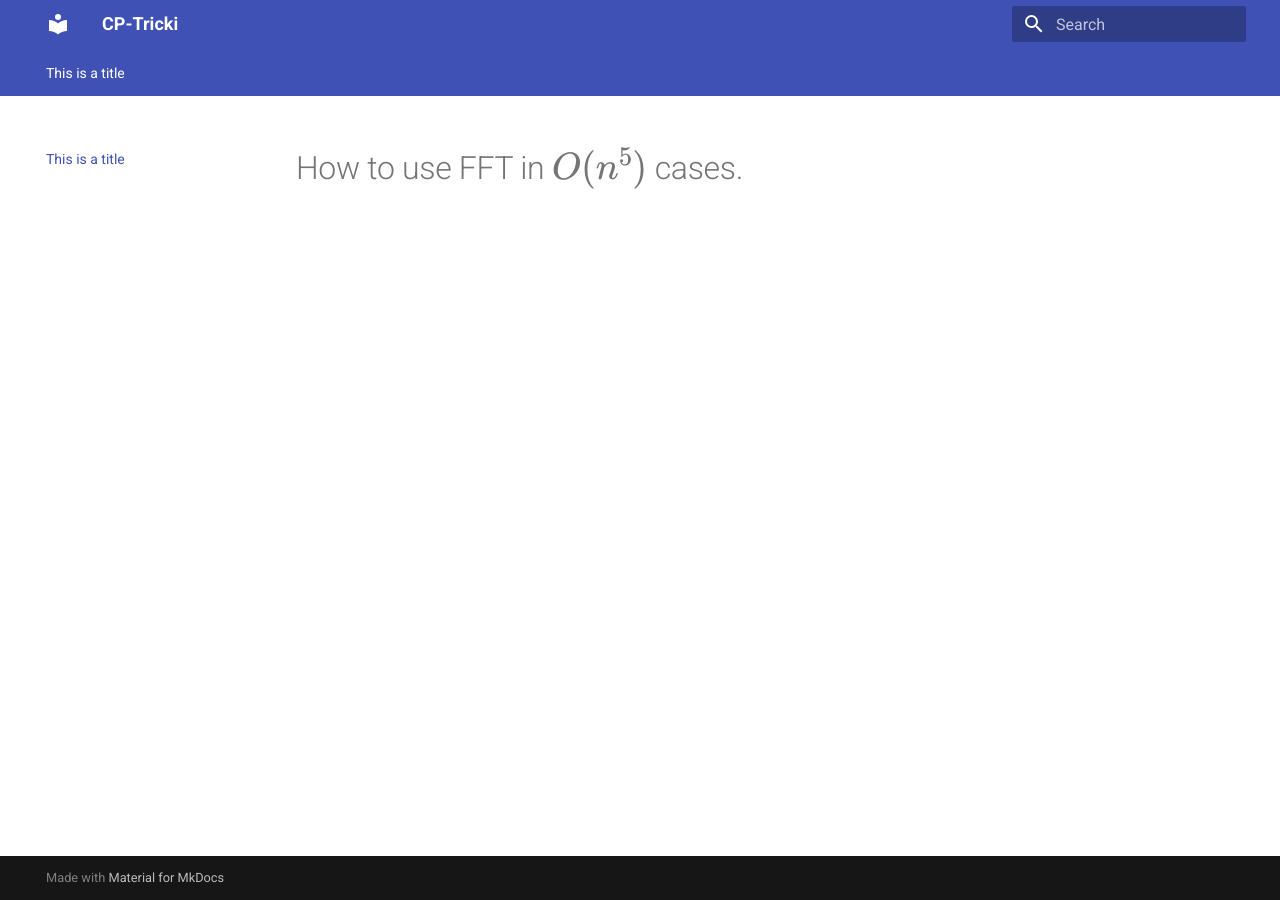
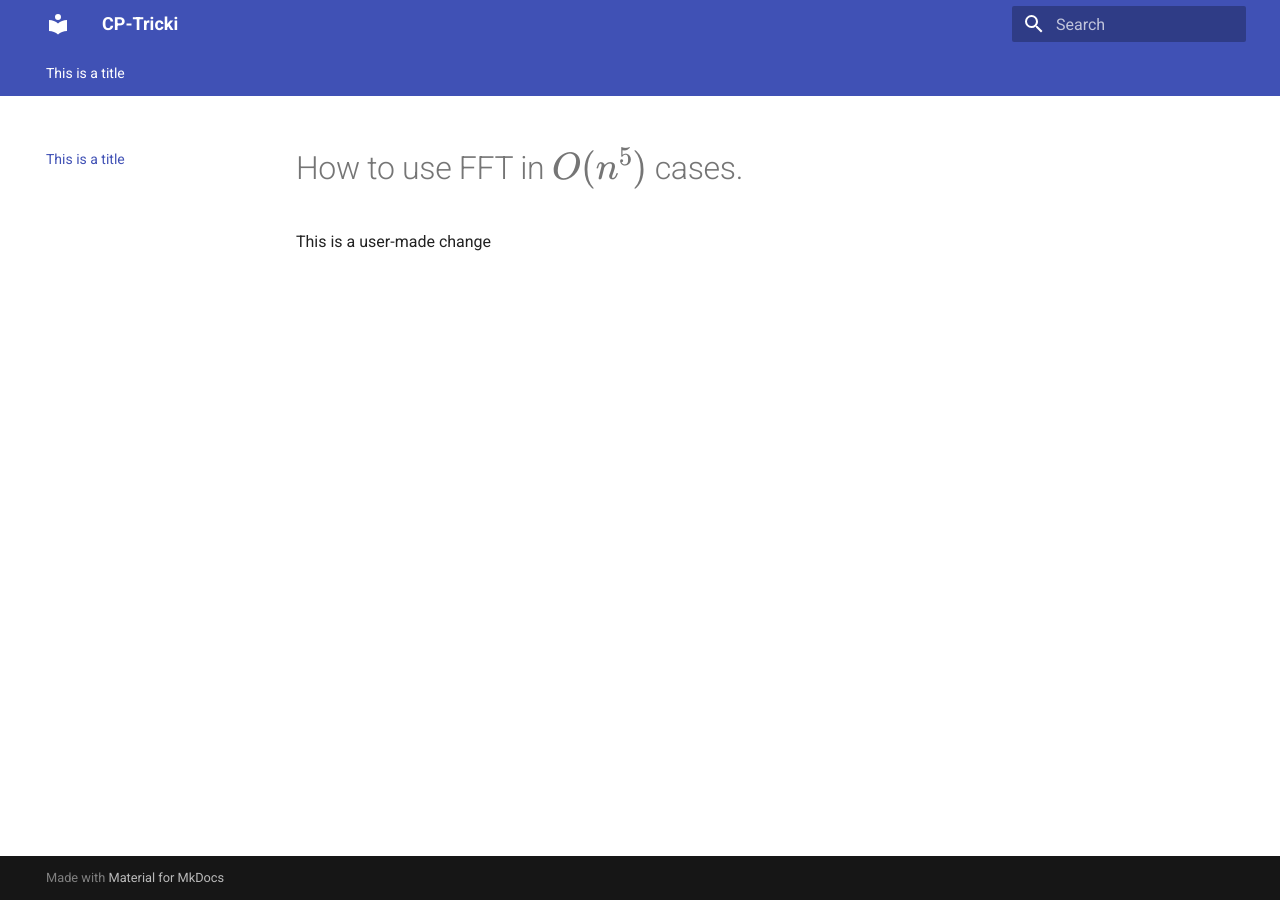
Before and after one commit to cp-tricki/cp-tricki.github.io, an MkDocs documentation site: the page built from docs/index.md, in a window 1280 px wide. Built offline with MkDocs 1.6.1 and Material for MkDocs 9.7.7, drawn with Linux system fonts in a browser that asks for light colours.

Commit message:
Update index.md

```diff
--- a/docs/index.md
+++ b/docs/index.md
@@ -2,3 +2,5 @@
 title: This is a title
 ---
 # How to use FFT in \(O(n^5)\) cases.
+
+This is a user-made change
```
